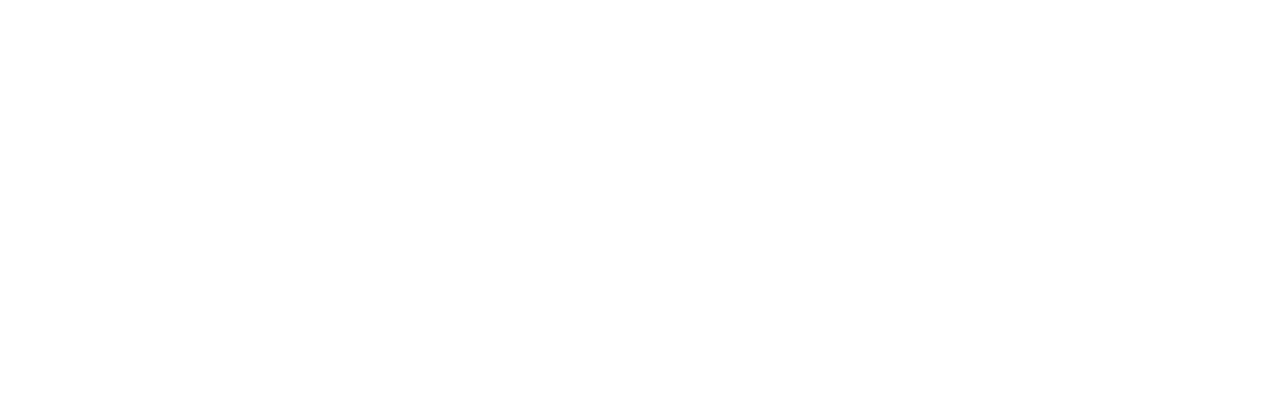
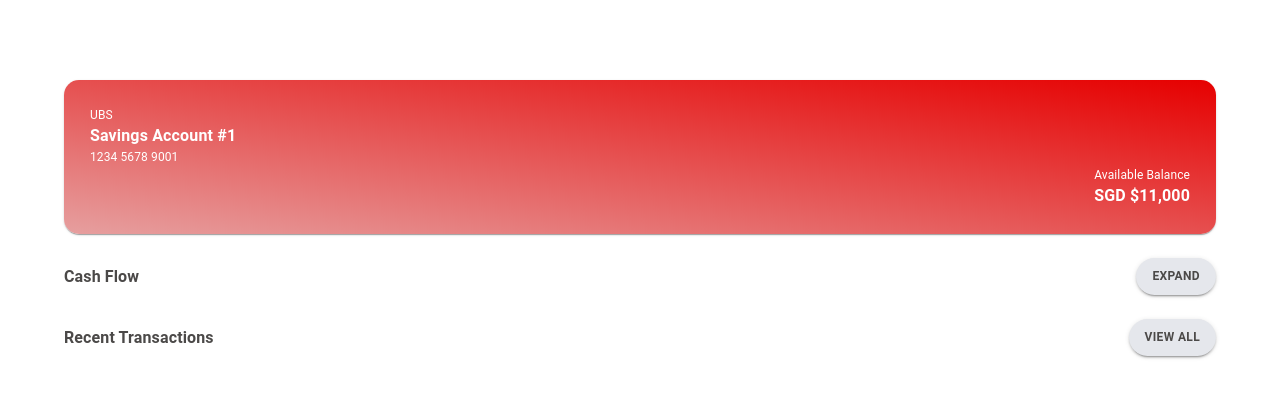
Before and after one commit to evelynpehty/IS484-IS-Project-Experience, a React (Create React App) app in the folder frontend/: page /account-details in a window 1280 px wide. Before the commit this address had no page. Shown: the top 398 px of the page. Built offline with nearby package versions, Linux system fonts and the light colour scheme.

Commit message:
Added Deposit Summary and Working on Account Details

```diff
--- a/frontend/src/App.js
+++ b/frontend/src/App.js
@@ -6,6 +6,7 @@
 import Login from "./pages/Account_Module/login";
 import DashBoard from './pages/dashboard.js'
 import DepositSummary from './pages/Deposit_Module/deposit-summary.js'
+import AccountDetails from './pages/Deposit_Module/account-details.js'
 
 import { clearMessage } from "./actions/message";
 
@@ -50,6 +51,7 @@
           <Route exact path={"/"} element= {!currentUser && <Login></Login>} />
           <Route exact path={"/dashboard"} element={<DashBoard />} />
           <Route exact path={"/deposit"} element={<DepositSummary />} />
+          <Route exact path={"/account-details"} element={<AccountDetails />} />
         </Routes>
       </>
     )
--- a/frontend/src/pages/Account_Module/login.js
+++ b/frontend/src/pages/Account_Module/login.js
@@ -26,6 +26,23 @@
 import { useNavigate } from "react-router-dom";
 
 function SignIn() {
+    // Styling for Login Page
+    const styles = {
+        grid: {
+            margin: "auto"
+        },
+
+        paragraph: {
+            fontWeight: "bold",
+            color: "#9197A4",
+            marginBottom: "10px"
+        },
+
+        card: {
+            backgroundColor: "white"
+        }
+    }
+
     const [username, setUsername] = useState("");
     const [password, setPassword] = useState("");
     const [loading, setLoading] = useState(false);
@@ -61,7 +78,7 @@
         <Container maxWidth="xl">
             {/* { loading && <Loading></Loading> } */}
             <Box sx={{ m: 5 }}>
-                <Grid container>
+                <Grid container style={ styles.grid }>
                     <Grid xs={12} lg={6}>
                             <Stack spacing={4} mb={5} alignItems="center">
                                 <Box
@@ -101,13 +118,13 @@
                                 </form>
 
                                 <Button sx={{ color: "gray" }} fullWidth={ true }>FORGOT PASSWORD</Button>
-                                <p>or</p>
+                                <p style={ styles.paragraph }>or</p>
                                 <Button id="registerBtn" variant="contained" fullWidth={ true }>REGISTER</Button>
                                 <Typography variant="subtitle2" align="center">Privacy Policy & Terms and Conditions</Typography>
                             </Stack>
                     </Grid>
                     <Grid container lg={6} display={{ xs: "none", sm: "none", lg: "block" }} alignItems="center" >
-                        <p className="quickAction">Quick Actions</p>
+                        <Typography variant="p" style={ styles.paragraph } sx={{ paddingLeft: "64px" }}>Quick Actions</Typography>
                         <Box
                             sx={{
                                 p: 8,
@@ -116,7 +133,7 @@
                                 gap: 2,
                             }}
                         >
-                            <Card>
+                            <Card style={ styles.card }>
                                 <CardContent sx={{ p: 4, textAlign: "center" }}>
                                     <Savings className="small-icon"/>
                                     <Typography sx={{ fontSize: 14, fontWeight: "bold" }} color="text.secondary" gutterBottom>
--- /dev/null
+++ b/frontend/src/pages/Deposit_Module/account-details.js
@@ -0,0 +1,83 @@
+import React, { useState, useEffect } from "react";
+import { useDispatch, useSelector } from "react-redux";
+import moment from 'moment';
+
+import Grid from '@mui/material/Unstable_Grid2';
+import { Container, Box, Button, Card, CardContent, Typography, Fab } from "@mui/material";
+
+function AccountDetails() {
+    // Styling for Account Details Page
+    const styles = {
+        grid: {
+            marginBottom: "24px"
+        },
+
+        label: {
+            fontWeight: "bold",
+            color: "#4B4948",
+            fontSize: "16px"
+        },
+
+        button: {
+            paddingTop: "8px",
+            paddingBottom: "8px",
+            borderRadius: "30px",
+            fontSize: "12px",
+            color: "#4B4948",
+            backgroundColor: "#E5E7EC"
+        },
+
+        card: {
+            background: "linear-gradient(to top right, #E69F9F, #E60000)",
+            marginBottom: "24px",
+            borderRadius: "15px",
+            padding: 10
+        },
+
+        cardContent: {
+            paddingBottom: "16px"
+        },
+    }
+
+    return (
+        <React.Fragment>
+            <Container maxWidth="lg">
+                <Box sx={{ mt: 10, mb: 10 }}>
+                    <Card style={ styles.card }>
+                        <CardContent style={ styles.cardContent }>
+                            <Typography sx={{ fontSize: 12 }} color="white">
+                                UBS
+                            </Typography>
+                            <Typography sx={{ fontSize: 16, fontWeight:"bold" }} color="white">
+                                Savings Account #1
+                            </Typography>
+                            <Typography sx={{ fontSize: 12 }} color="white">
+                                1234 5678 9001
+                            </Typography>
+                            <Typography sx={{ fontSize: 12 }} textAlign="end" color="white">
+                                Available Balance
+                            </Typography>
+                            <Typography sx={{ fontSize: 16, fontWeight:"bold" }} textAlign="end" color="white">
+                                SGD $11,000
+                            </Typography>
+                        </CardContent>
+                    </Card>
+
+                    <Grid container style={ styles.grid } direction="row" justifyContent="space-between" alignItems="center">
+                        <Typography style={ styles.label } variant="h6">Cash Flow</Typography>
+                        <Button style={ styles.button } variant="contained">EXPAND</Button>
+                    </Grid>
+
+
+
+                    <Grid container style={ styles.grid } direction="row" justifyContent="space-between" alignItems="center">
+                        <Typography style={ styles.label } variant="h6">Recent Transactions</Typography>
+                        <Button style={ styles.button } variant="contained">VIEW ALL</Button>
+                    </Grid>
+                </Box>
+            </Container>
+        </React.Fragment>
+    );
+}
+
+export default AccountDetails;
--- a/frontend/src/pages/Deposit_Module/deposit-summary.js
+++ b/frontend/src/pages/Deposit_Module/deposit-summary.js
@@ -1,24 +1,57 @@
 import React, { useState, useEffect } from "react";
 import { useDispatch, useSelector } from "react-redux";
+import moment from 'moment';
+import { Link } from "react-router-dom";
 
 import Grid from '@mui/material/Unstable_Grid2';
-import { Container, TextField, Box, Button, Card, CardContent, Typography } from "@mui/material";
-import { Stack } from '@mui/system';
+import { Container, Box, Button, Card, CardContent, Typography, Fab } from "@mui/material";
 
-import MainAppBar from "../../components/MainAppBar";
-import MainBottomNavigation from "../../components/MainBottomNavigation";
-
-import "../../styles/main.css";
-
-import moment from 'moment';
-
+import { ReactComponent as AddIcon } from "../../assets/icons/plus-line-red.svg";
 
 function DepositSummary() {
+    // Styling for Deposit Summary Page
+    const styles = {
+        grid: {
+            marginBottom: "24px"
+        },
 
-    //get list of deposit account from state
+        label: {
+            fontWeight: "bold",
+            color: "#4B4948",
+            fontSize: "16px"
+        },
+
+        button: {
+            paddingTop: "8px",
+            paddingBottom: "8px",
+            borderRadius: "30px",
+            fontSize: "12px",
+            color: "#4B4948",
+            backgroundColor: "#E5E7EC"
+        },
+
+        card: {
+            background: "linear-gradient(to top right, #E69F9F, #E60000)",
+            marginBottom: "24px",
+            borderRadius: "15px",
+            padding: 10
+        },
+
+        cardContent: {
+            paddingBottom: "16px"
+        },
+
+        fabButton: {
+            position: "absolute",
+            bottom: 80,
+            right: 16,
+            backgroundColor: "#F7E6E6"
+        }
+    }
+
+    // Get list of deposit account from state
     const { depositList } = useSelector((state) => state.deposit);
     const { transactionHistoryList } = useSelector((state) => state.deposit);
-
 
     /*var newArray = transactionHistoryList.filter(function (el)
     {
@@ -44,24 +77,44 @@
 
     return (
         <React.Fragment>
-            <Container maxWidth="xl">
-                <Box sx={{ mt: 15, mb: 15 }}>
-                    <Grid container direction="row" justifyContent="space-between" alignItems="center">
-                        <Typography variant="subtitle1">Deposit Accounts</Typography>
-                        <Button variant="contained">Manage Accounts</Button>
+            <Container maxWidth="lg">
+                <Box sx={{ mt: 10, mb: 10 }}>
+                    <Grid container style={ styles.grid } direction="row" justifyContent="space-between" alignItems="center">
+                        <Typography style={ styles.label } variant="h6">Deposit Accounts</Typography>
+                        <Button style={ styles.button } variant="contained">Manage Accounts</Button>
                     </Grid>
+
+                    { depositList.map ((value, index) => {
+                        return (
+                            <Link to={"/account-details"}>
+                            <Card style={ styles.card } key={ index }>
+                                <CardContent style={ styles.cardContent }>
+                                    <Typography sx={{ fontSize: 12 }} color="white">
+                                        UBS
+                                    </Typography>
+                                    <Typography sx={{ fontSize: 16, fontWeight:"bold" }} color="white">
+                                        { value.AccountName }
+                                    </Typography>
+                                    <Typography sx={{ fontSize: 12 }} color="white">
+                                        { value.DepositAccountID.substr(0, 4) } { value.DepositAccountID.substr(4, 4) } { value.DepositAccountID.substr(8, 4) }
+                                    </Typography>
+                                    <Typography sx={{ fontSize: 12 }} textAlign="end" color="white">
+                                        Available Balance
+                                    </Typography>
+                                    <Typography sx={{ fontSize: 16, fontWeight:"bold" }} textAlign="end" color="white">
+                                        SGD ${value.AvailBalance}
+                                    </Typography>
+                                </CardContent>
+                            </Card>
+                            </Link>
+                        );
+                    })}
                 </Box>
 
-                {/*display list of deposit*/}
-                {depositList.map((value,index)=>{
-                        return <p key={index}>{value.AvailBalance}</p>
-                  })
-                }
-
+                <Fab style={ styles.fabButton } color="primary" aria-label="add">
+                    <AddIcon />
+                </Fab>
             </Container>
-
-
-
         </React.Fragment>
     );
 }
--- a/frontend/src/styles/login.css
+++ b/frontend/src/styles/login.css
@@ -1,9 +1,3 @@
-p {
-  font-weight: bold;
-  color: var(--darkgray);
-  margin-bottom: 10px !important;
-}
-
 a {
   text-decoration: none;
   color: var(--darkgray);
@@ -26,15 +20,7 @@
   font-weight: bold !important;
 }
 
-.quickAction {
-  padding-left: 64px !important;
-}
-
 .small-icon {
   width: auto;
   height: auto;
 }
-
-.MuiGrid2-root {
-  margin: auto !important;
-}
--- a/frontend/src/styles/main.css
+++ b/frontend/src/styles/main.css
@@ -18,11 +18,9 @@
 }
 
 .MuiGrid2-root {
-    margin: 0;
     font-family: 'Roboto', 'Segoe UI', 'Oxygen',
     'Ubuntu', 'Cantarell', 'Fira Sans', 'Droid Sans', 'Helvetica Neue',
     sans-serif;
-    /* background-color: #F3F3F3; */
 }
 
 .MuiAppBar-colorPrimary {
```
Also changed, not shown: frontend/src/assets/icons/plus-line-red.svg (added).
